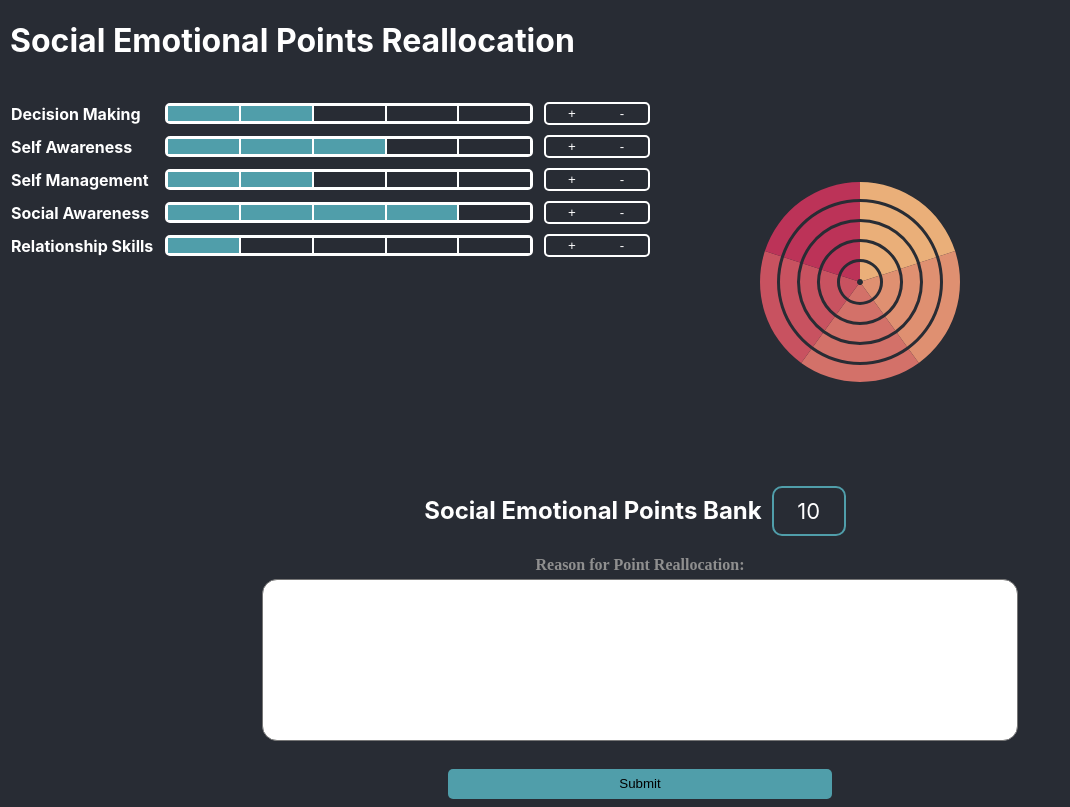
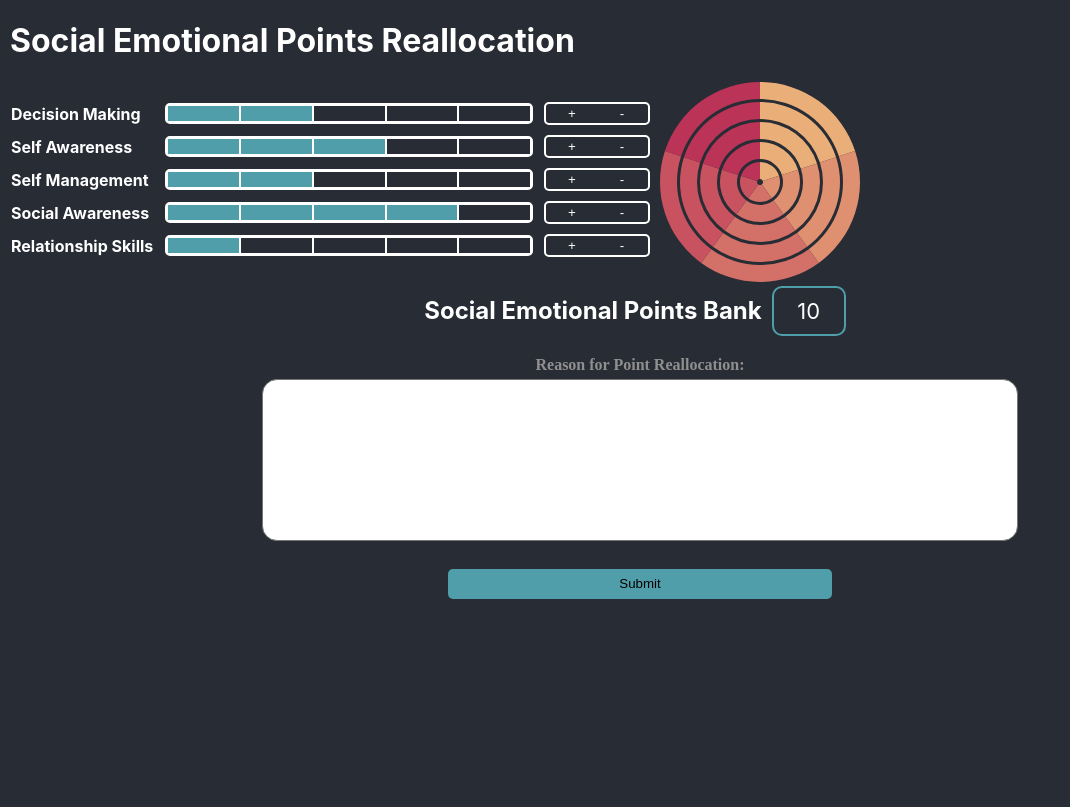
Before and after one commit to skarim9/The-Mindful-Applicant, a React (Create React App) app: page /points-reallocation in a window 1280 px wide. Shown: the whole page, without its empty margins (0-1070 px from the left). Built offline with nearby package versions, Linux system fonts and the light colour scheme.

Commit message:
fixed size

```diff
--- a/src/components/SimplePieChart.js
+++ b/src/components/SimplePieChart.js
@@ -4,8 +4,8 @@ import * as d3 from "d3";
 const data = [1, 1, 1, 1,1];
 
 export const SimplePieChart = () => {
-  const height = 400;
-  const width = 400;
+  const height = 200;
+  const width = 200;
 
   let pie = d3.pie()(data);
 
```
